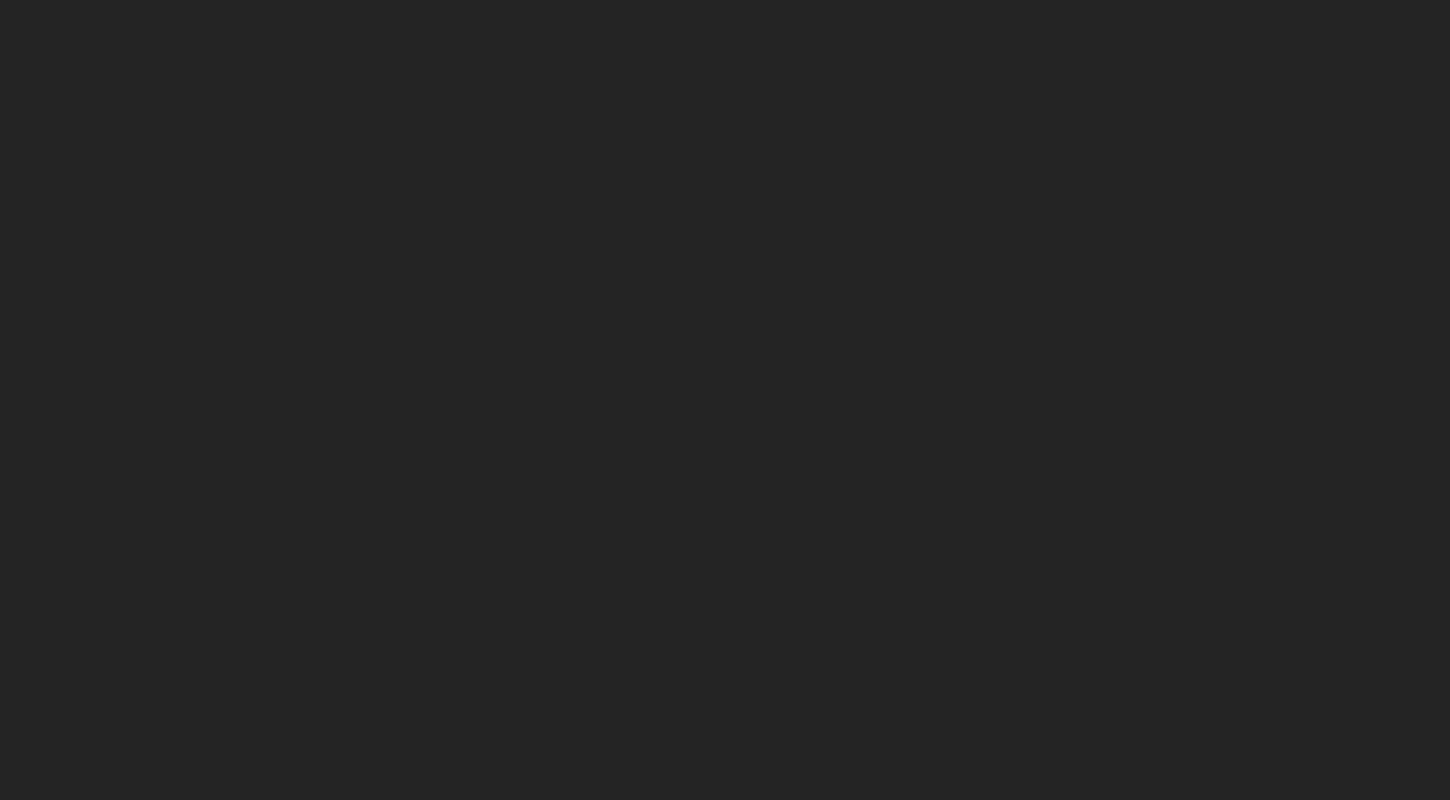
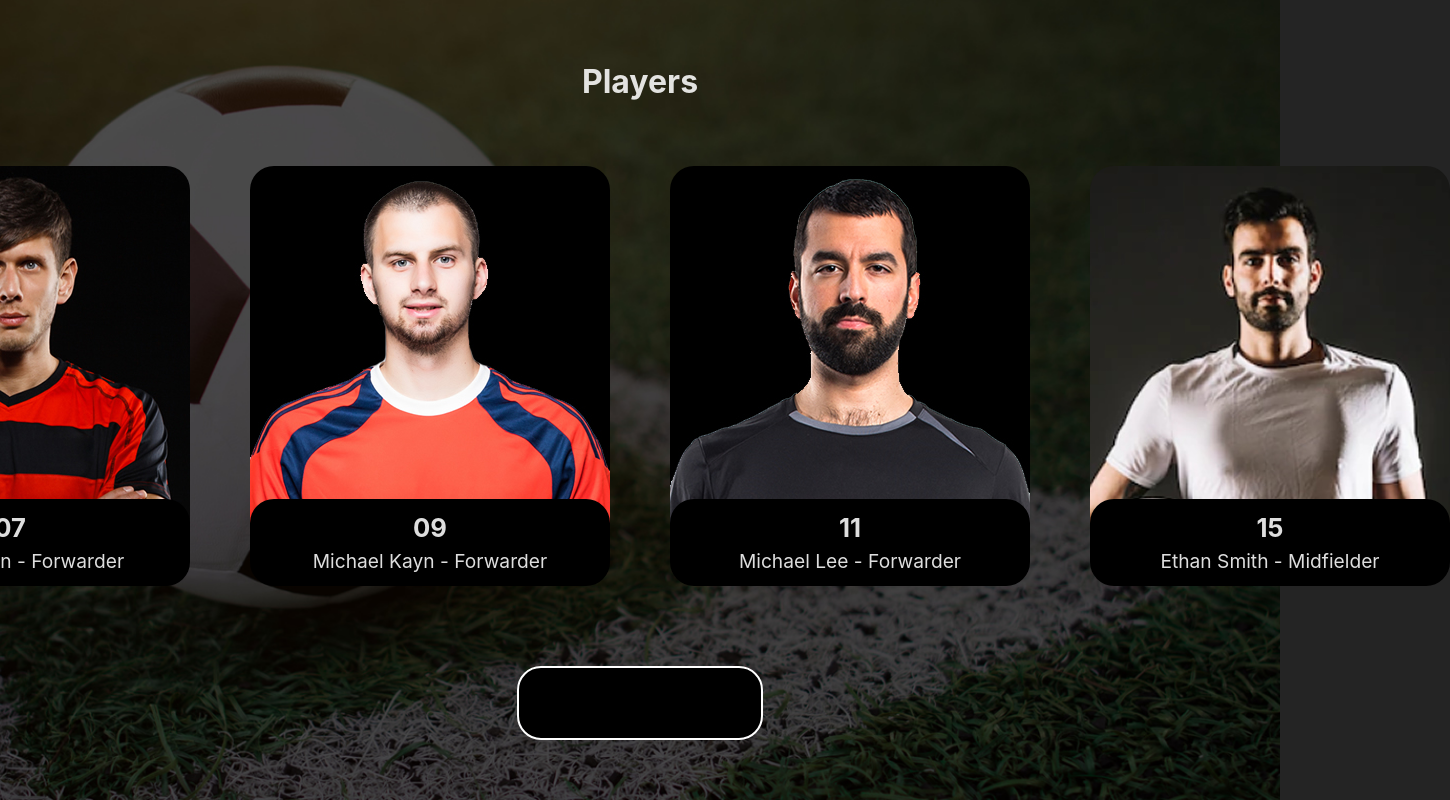
Before and after one commit to AleDelCampo/proj-html-vuejs, a Vue app: page / in a window 1280 px wide. Shown: the part 2396-3196 px from the top of the page, 1450 px wide, since content can reach past the window. Before the commit the page ends 2302 px from the top, so only its background shows below. Built offline with nearby package versions, Linux system fonts and the light colour scheme.

Commit message:
create le cards dei giocatori e aggiunto una comparsa/scomparsa tramite bottone.

```diff
--- a/src/App.vue
+++ b/src/App.vue
@@ -2,12 +2,14 @@
 import Slider from './components/Slider.vue';
 import Header from './components/Header.vue';
 import UpcomingMatches from './components/UpcomingMatches.vue';
+import PlayerCards from './components/PlayerCards.vue';
 
 export default {
   components: {
     Slider,
     Header,
-    UpcomingMatches
+    UpcomingMatches,
+    PlayerCards
   },
 }
 </script>
@@ -20,6 +22,8 @@ export default {
     <Header></Header>
 
     <UpcomingMatches></UpcomingMatches>
+
+    <PlayerCards></PlayerCards>
   </div>
 </template>
 
--- /dev/null
+++ b/src/components/PlayerCards.vue
@@ -0,0 +1,149 @@
+<script>
+export default {
+    data() {
+        return {
+            players: [
+                {
+                    playerCard: { photo: "/src/assets/player1.jpg", number: "07", name: "Adam Brown", role: "Forwarder" },
+                },
+                {
+                    playerCard: { photo: "/src/assets/player2.jpg", number: "09", name: "Michael Kayn", role: "Forwarder" },
+                },
+                {
+                    playerCard: { photo: "/src/assets/player3.jpg", number: "11", name: "Michael Lee", role: "Forwarder" },
+                },
+                {
+                    playerCard: { photo: "/src/assets/player4.jpg", number: "15", name: "Ethan Smith", role: "Midfielder" },
+                },
+            ],
+
+            newPlayers: [
+                {
+                    playerCard: { photo: "/src/assets/player5.jpg", number: "23", name: "John Bool", role: "Defender" },
+                },
+                {
+                    playerCard: { photo: "/src/assets/player6.jpg", number: "10", name: "Ean Rossi", role: "Goalkeeper" },
+                },
+            ],
+            allPlayers: false
+        };
+    },
+};
+</script>
+
+
+<template>
+
+    <div id="cards-container">
+        <h2>Players</h2>
+        <div id="cards-cnt">
+            <div v-for="player in players" class="card-player">
+                <img :src="player.playerCard.photo" alt="Player Photo">
+                <div class="card-description">
+                    <span>{{ player.playerCard.number }}</span>
+                    <br>
+                    <span>{{ player.playerCard.name }} - </span>
+                    <span>{{ player.playerCard.role }}</span>
+                </div>
+            </div>
+        </div>
+        <div v-if="allPlayers" id="new-cards-container">
+            <div v-for="player in newPlayers" class="card-player">
+                <img :src="player.playerCard.photo" alt="Player Photo">
+                <div class="card-description">
+                    <span>{{ player.playerCard.number }}</span>
+                    <br>
+                    <span>{{ player.playerCard.name }} - </span>
+                    <span>{{ player.playerCard.role }}</span>
+                </div>
+            </div>
+        </div>
+
+        <div id="btn">
+            <button @click="allPlayers = !allPlayers">
+                View All Players
+            </button>
+        </div>
+    </div>
+
+</template>
+
+
+<style lang="scss" scoped>
+
+#cards-container {
+    display: flex;
+    justify-content: center;
+    flex-direction: column;
+    align-items: center;
+    width: 100%;
+
+    background-image: url('/src/assets/player.jpg');
+    background-size: cover;
+    background-position: center;
+}
+
+#cards-cnt {
+    display: flex;
+    gap: 60px;
+}
+
+.card-player {
+    position: relative;
+
+    img {
+        border-radius: 24px;
+    }
+}
+
+.card-description {
+    border-radius: 24px;
+    background-color: black;
+    text-align: center;
+    position: absolute;
+    bottom: 0;
+    width: 100%;
+    padding: 10px;
+
+    span {
+        font-size: 1.2em;
+    }
+
+    span:first-child {
+        font-weight: bold;
+        font-size: 1.6em;
+    }
+}
+
+#new-cards-container {
+    margin-top: 40px;
+    display: flex;
+    gap: 60px;
+}
+
+
+h2 {
+    font-size: 2em;
+    padding: 60px;
+}
+
+#btn {
+    padding: 60px;
+}
+
+button {
+    margin-top: 20px;
+    padding: 24px 48px;
+    background-color: black;
+    border: 2px white solid;
+    border-radius: 24px;
+    font-size: 1.2em;
+    font-weight: bold;
+    transition: transform 0.4s ease;
+    cursor: pointer;
+}
+
+button:hover {
+    transform: scale(1.2);
+}
+</style>
--- a/src/components/UpcomingMatches.vue
+++ b/src/components/UpcomingMatches.vue
@@ -74,7 +74,8 @@ export default {
 }
 
 h2 {
-   padding: 20px;
+  font-size: 2em;
+  padding: 60px;
 }
 
 .match {
```
